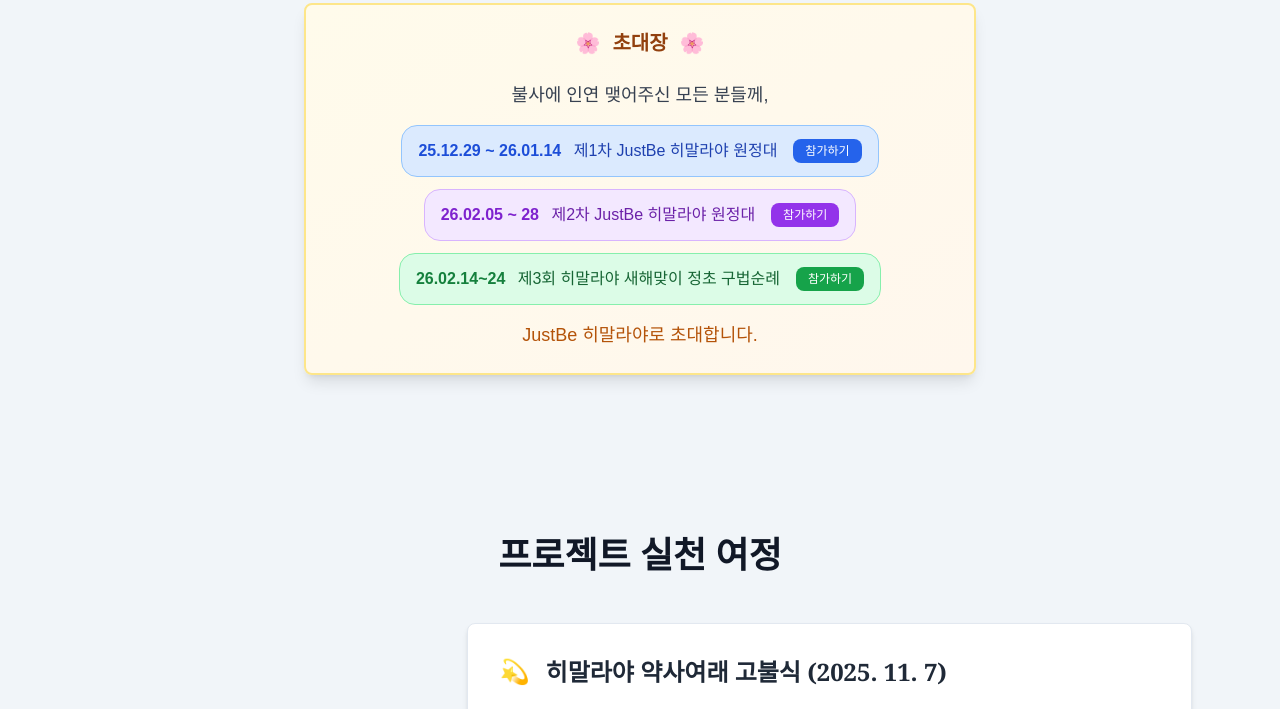
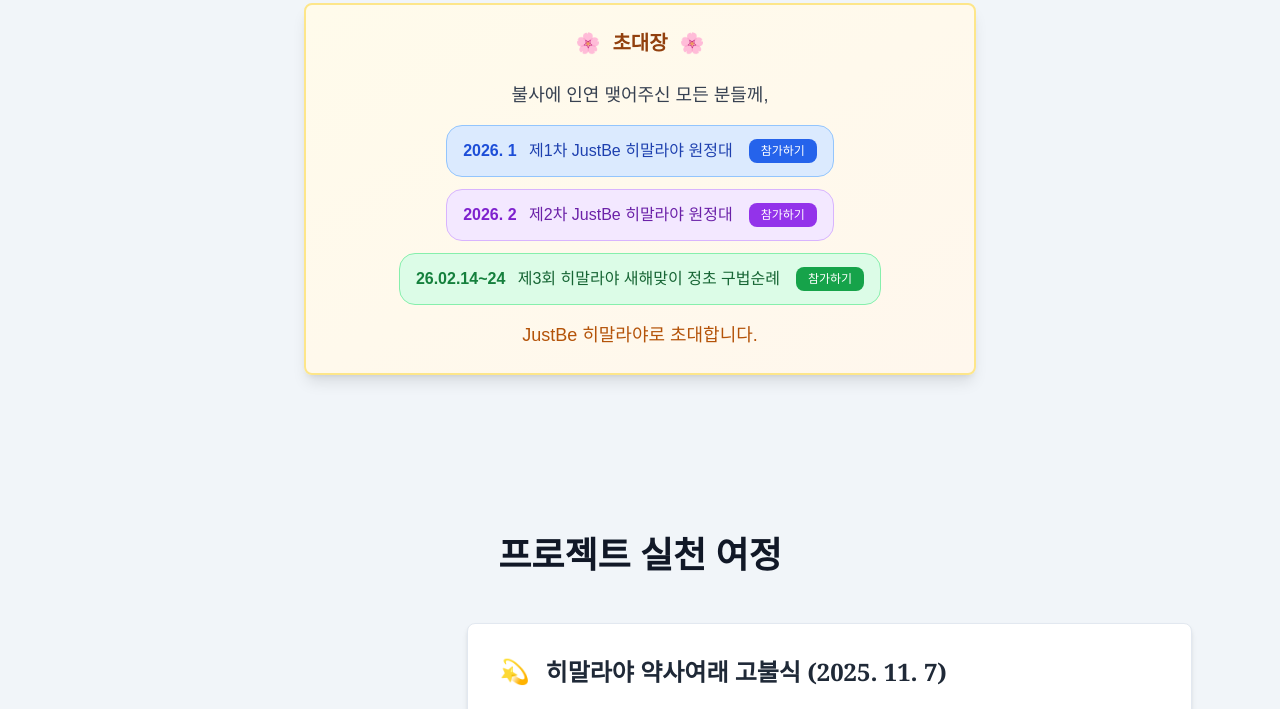
Before and after one commit to justbe-himalaya/maya-web, a website: page index.html in a window 1280 px wide. Shown: the part 1858-2567 px from the top of the page. Drawn offline with nearby package versions, Linux system fonts and the light colour scheme.

Commit message:
1,2차 원정대 초대 관련 디테일 업데이트

```diff
--- a/index.html
+++ b/index.html
@@ -727,7 +727,7 @@
                                         <div
                                             class="flex flex-col md:flex-row md:items-center md:justify-between text-center md:text-left">
                                             <div class="mb-2 md:mb-0">
-                                                <span class="font-bold text-blue-700">25.12.29 ~ 26.01.14</span>
+                                                <span class="font-bold text-blue-700">2026. 1</span>
                                                 <span class="text-blue-800 ml-2" data-kr="제1차 JustBe 히말라야 원정대"
                                                     data-en="1st JustBe Himalaya Expedition Team">제1차 JustBe 히말라야
                                                     원정대</span>
@@ -746,7 +746,7 @@
                                         <div
                                             class="flex flex-col md:flex-row md:items-center md:justify-between text-center md:text-left">
                                             <div class="mb-2 md:mb-0">
-                                                <span class="font-bold text-purple-700">26.02.05 ~ 28</span>
+                                                <span class="font-bold text-purple-700">2026. 2</span>
                                                 <span class="text-purple-800 ml-2" data-kr="제2차 JustBe 히말라야 원정대"
                                                     data-en="2nd JustBe Himalaya Expedition Team">제2차 JustBe 히말라야
                                                     원정대</span>
```
